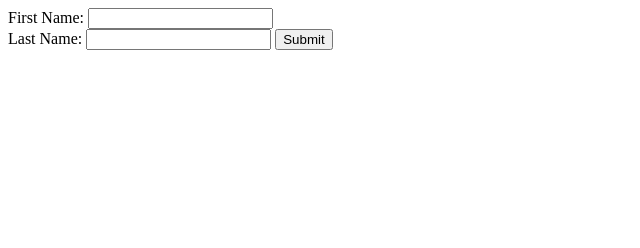
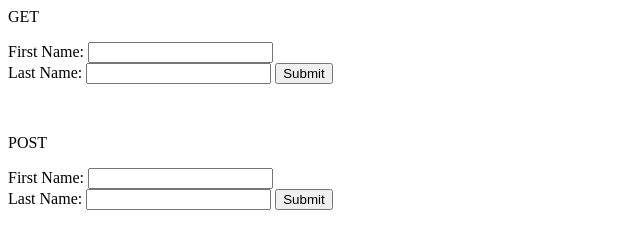
Before and after one commit to KristenXu/Node-Research, a website: page tutorial/Express/index.html in a window 1280 px wide. Shown: the whole page, without its empty margins (0-640 px from the left). Drawn offline with Linux system fonts and the light colour scheme.

Commit message:
Add express POST

```diff
--- a/tutorial/Express/index.html
+++ b/tutorial/Express/index.html
@@ -1,6 +1,15 @@
 <html>
 <body>
+<p>GET</p>
 <form action="http://127.0.0.1:8081/process_get" method="GET">
+    First Name: <input type="text" name="first_name">  <br>
+
+    Last Name: <input type="text" name="last_name">
+    <input type="submit" value="Submit">
+</form>
+<br>
+<p>POST</p>
+<form action="http://127.0.0.1:8081/process_post" method="POST">
     First Name: <input type="text" name="first_name">  <br>
 
     Last Name: <input type="text" name="last_name">
```
Also changed, not shown: tutorial/Express/express_demo.js (+16 -1 lines).
